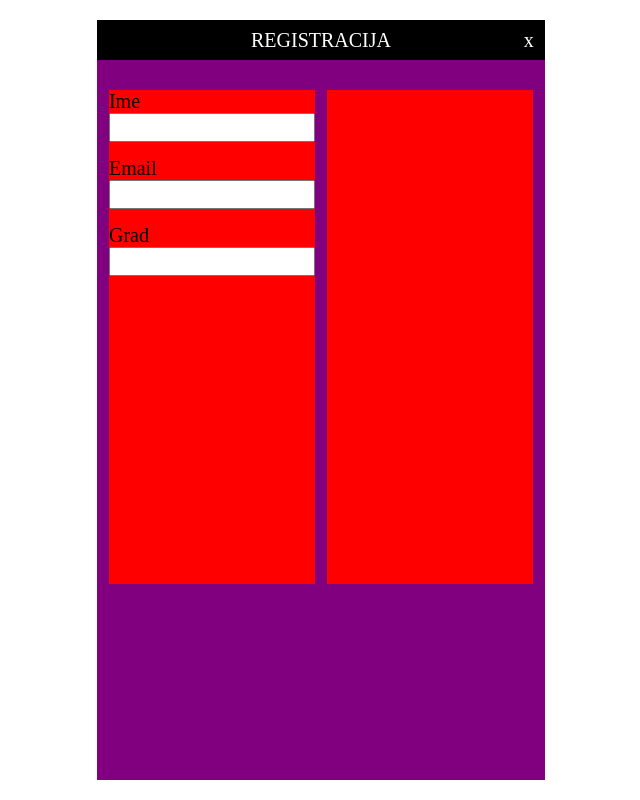
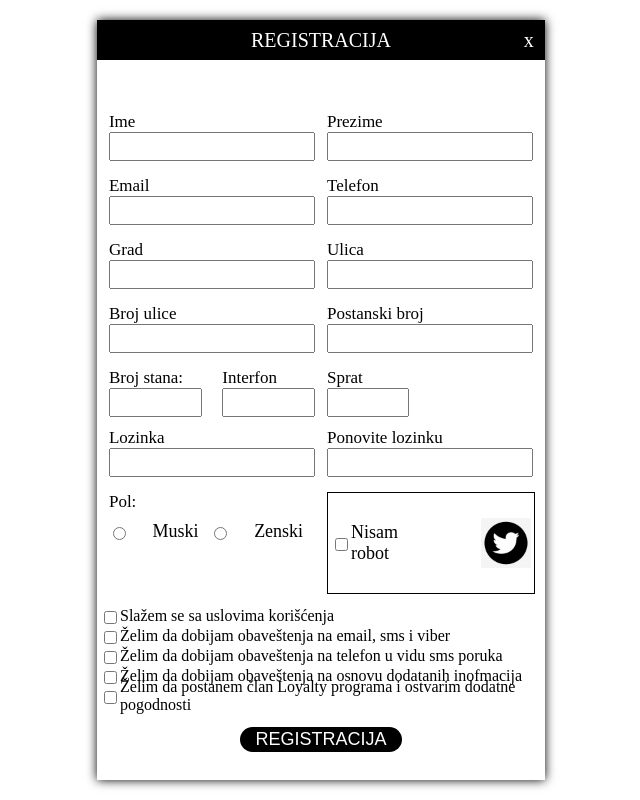
Before and after one commit to AdnanZecirovic/ITCAMP, a plain HTML site: page Vezba10Home/index.html in a window 1280 px wide. Shown: the whole page, without its empty margins (319-959 px from the left). Drawn offline with Linux system fonts and the light colour scheme.

Commit message:
Registration

```diff
--- a/Vezba10Home/index.html
+++ b/Vezba10Home/index.html
@@ -14,9 +14,56 @@
           <input type="email" />
           <label>Grad</label>
           <input type="text" />
+          <label>Broj ulice</label>
+          <input type="number" />
+          <div class="smallerContainer1">
+            <div class="smallCont">
+              <label>Broj stana:</label>
+              <input type="number" />
+            </div>
+            <div class="smallCont">
+              <label>Interfon</label>
+              <input type="number" />
+            </div>
+          </div>
+          <label>Lozinka</label>
+          <input type="password" />
+          <label>Pol:</label>
+          <div class="smallerContainer3">
+            <input type="radio" class="input2">Muski</input> <input class="input2" type="radio">Zenski</input>
+          </div>
         </div>
-        <div class="smallerContainer"></div>
+        <div class="smallerContainer">
+          <label>Prezime</label>
+          <input type="text" />
+          <label>Telefon</label>
+          <input type="number" />
+          <label>Ulica</label>
+          <input type="text" />
+          <label>Postanski broj</label>
+          <input type="number" />
+          <div class="smallerContainer2">
+            <div class="singleField">
+              <label>Sprat</label>
+              <input type="number" />
+            </div>
+          </div>
+          <label>Ponovite lozinku</label>
+          <input type="password" />
+          <div class="smallerContainer4">
+            <div class="smallCont2"><input class="input2" type="checkbox">Nisam robot</input></div>
+            <div class="smallCont3"><img src="twitt.png"></div>
+          </div>
+        </div>
       </div>
-    </div>
+      <div class="bottomContainer"><div class="smallCont4"><input class="input2" type="checkbox">
+        Slažem se sa uslovima korišćenja</input></div></div>
+      <div class="bottomContainer"><div class="smallCont4"><input class="input2" type="checkbox">Želim da dobijam obaveštenja na email, sms i viber</input></div></div>
+      <div class="bottomContainer"><div class="smallCont4"><input class="input2" type="checkbox">
+        Želim da dobijam obaveštenja na telefon u vidu sms poruka</input></div></div>
+      <div class="bottomContainer"><div class="smallCont4"><input class="input2" type="checkbox">Želim da dobijam obaveštenja na osnovu dodatanih inofmacija</input></div></div>
+      <div class="bottomContainer"><div class="smallCont4"><input class="input2" type="checkbox">Želim da postanem član Loyalty programa i ostvarim dodatne pogodnosti</input></div></div>
+      <div class="bottomContainer2"><button type="submit">REGISTRACIJA</button></div></div>
+
   </body>
 </html>
--- a/Vezba10Home/style.css
+++ b/Vezba10Home/style.css
@@ -8,10 +8,10 @@ body {
   height: 95vh;
   display: flex;
   justify-content: center;
-  flex-direction: row;
-  background-color: purple;
+  flex-direction: column;
   position: relative;
   margin: 0px;
+  box-shadow: 0px 0px 10px black;
 }
 .title {
   width: 100%;
@@ -53,12 +53,109 @@ body {
   height: 100%;
   display: flex;
   flex-direction: column;
-  background-color: red;
 }
 label {
-  font-size: 20px;
+  font-size: 17px;
 }
 input {
   font-size: 20px;
   margin-bottom: 15px;
 }
+.smallCont {
+  height: 60px;
+  width: 45%;
+  display: flex;
+  flex-direction: column;
+}
+.smallerContainer1 {
+  width: 100%;
+  height: 60px;
+  display: flex;
+
+  justify-content: space-between;
+  align-items: center;
+}
+.smallerContainer2 {
+  width: 100%;
+  height: 60px;
+  display: flex;
+}
+.singleField {
+  width: 40%;
+  height: 60px;
+  margin-left: 0px;
+  display: flex;
+  flex-direction: column;
+}
+.smallerContainer3 {
+  width: 100%;
+  height: 40px;
+  display: flex;
+
+  justify-content: space-around;
+  align-items: center;
+  font-size: 18px;
+}
+.input2 {
+  margin-bottom: 0px;
+  font-size: 20px;
+  margin-left: -8px;
+}
+.smallerContainer4 {
+  width: 100%;
+  height: 100px;
+  display: flex;
+
+  border: 1px solid black;
+  justify-content: space-around;
+  align-items: center;
+  font-size: 18px;
+}
+.smallCont2 {
+  height: 100%;
+  width: 45%;
+  display: flex;
+  margin-left: 15px;
+  align-items: center;
+}
+.smallCont3 {
+  height: 100%;
+  width: 45%;
+  display: flex;
+  margin-left: 15px;
+  align-items: center;
+}
+img {
+  margin-left: 40%;
+  width: 50px;
+  height: 50px;
+}
+.bottomContainer {
+  width: 100%;
+  height: 20px;
+  display: flex;
+  align-items: center;
+}
+.smallCont4 {
+  height: 100%;
+  width: 100%;
+  display: flex;
+  align-items: center;
+  margin-left: 15px;
+}
+button {
+  border-radius: 30px;
+  border: none;
+  background-color: black;
+  color: white;
+  font-size: 18px;
+  padding: 2px 15px;
+}
+.bottomContainer2 {
+  width: 100%;
+  height: 5%;
+  display: flex;
+  margin-top: 15px;
+  align-items: center;
+  justify-content: center;
+}
```
Also changed, not shown: Vezba10Home/twitt.png (added).
